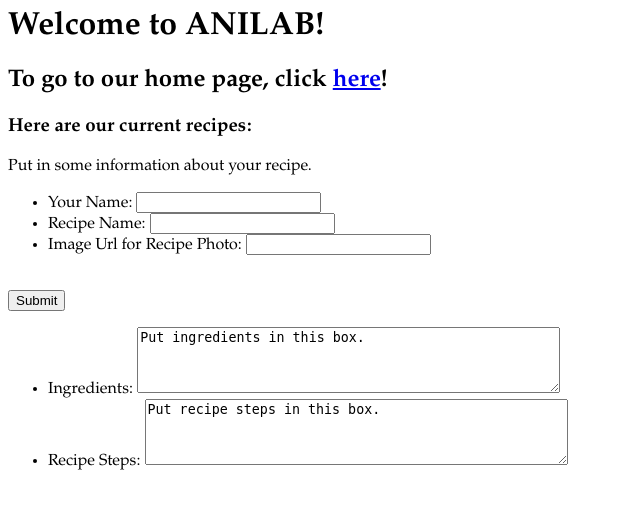
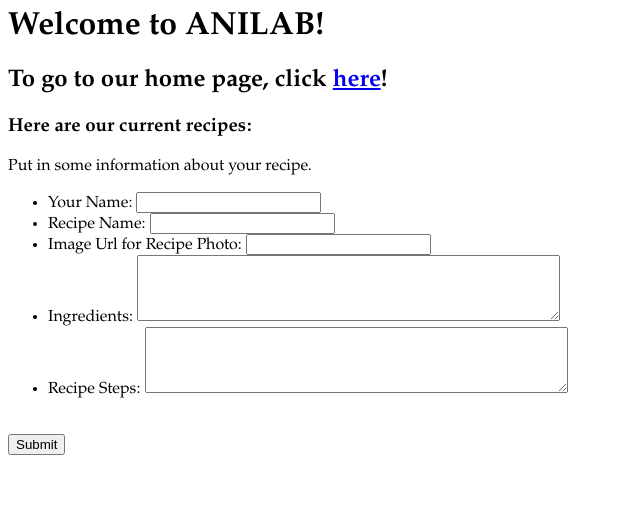
Before and after one commit to SMMotteler/FTF-Anilab, a Flask app: page /index in a window 1280 px wide. Shown: the top 509 px of the page, without its empty margins (0-640 px from the left). Run offline with Flask 2, Linux system fonts and the light colour scheme; data that the repository does not hold is empty; some libraries are stand-ins or nearby versions.

Commit message:
changed form layout

```diff
--- a/templates/index.html
+++ b/templates/index.html
@@ -35,22 +35,18 @@
                     <label for="img_url">Image Url for Recipe Photo:</label>
                     <input type="text" name="img_url" value=""/>
                 </li>
+                <li>
+                    <label for="ingredients">Ingredients:</label>
+                    <textarea name="ingredients" rows="4" cols="50">
+                    </textarea>
+                </li>
+                <li>
+                    <label for="recipe_steps">Recipe Steps:</label>
+                    <textarea name="recipe_steps" rows="4" cols="50">
+                    </textarea>
+                </li>
             </ul>
             <br><input type="submit" value="Submit"/>
         </form>
-        <ul>
-            <li id = "ingredients">
-                <label for="ingredients">Ingredients:</label>
-                    <textarea name="ingredients" rows="4" cols="50">Put ingredients in this box.
-                    </textarea>
-                <!-- <button id="addMoreI" onclick="addMoreI()">Add more ingredients</button> -->
-            </li>
-            <li id = "steps">
-                <label for="recipe_steps">Recipe Steps:</label>
-                    <textarea name="recipe_steps" rows="4" cols="50">Put recipe steps in this box.
-                    </textarea>
-                <!-- <button id="addMoreR" onclick="addMoreR()">Add more steps</button> -->
-            </li>
-        </ul>
     </body>
 </html>
```
